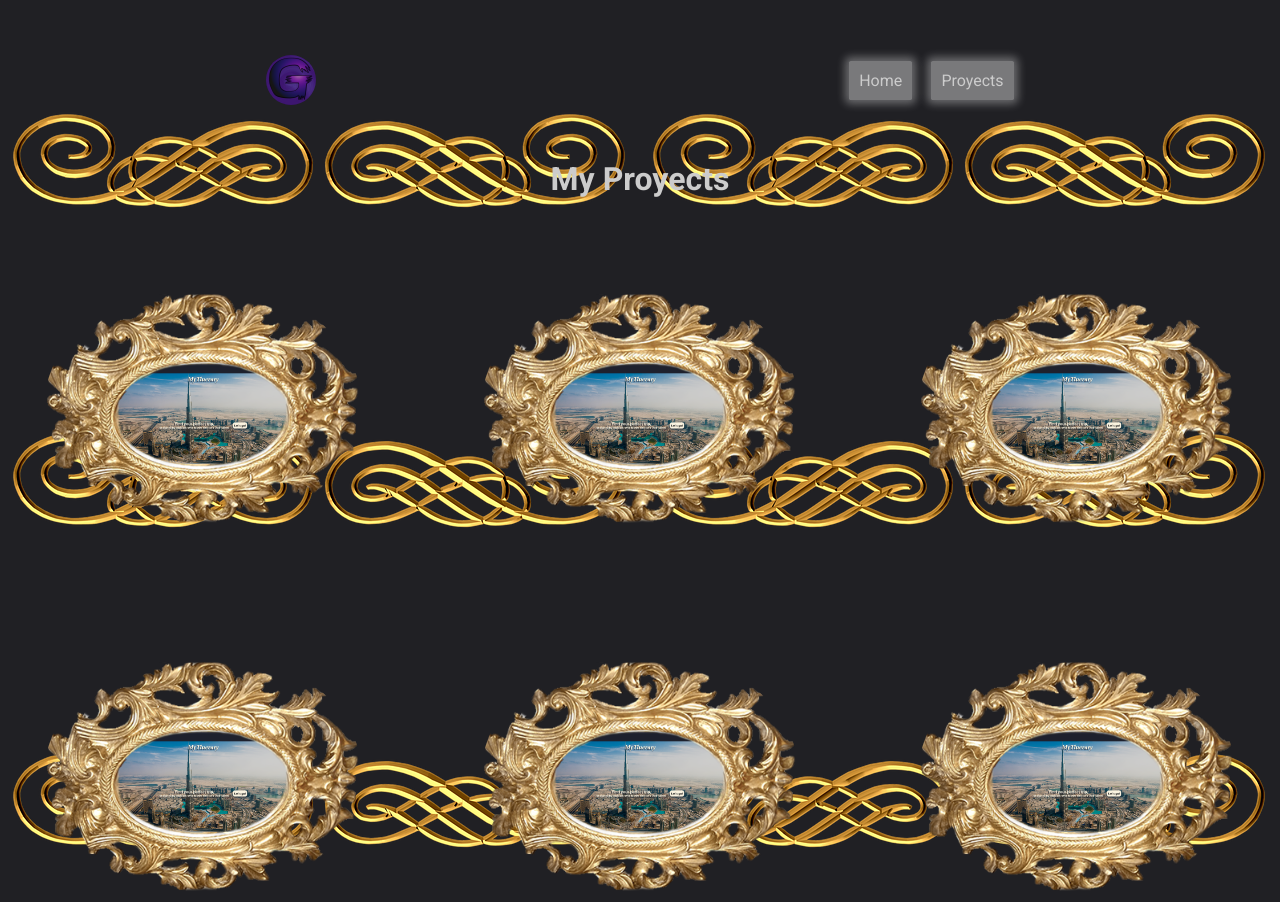
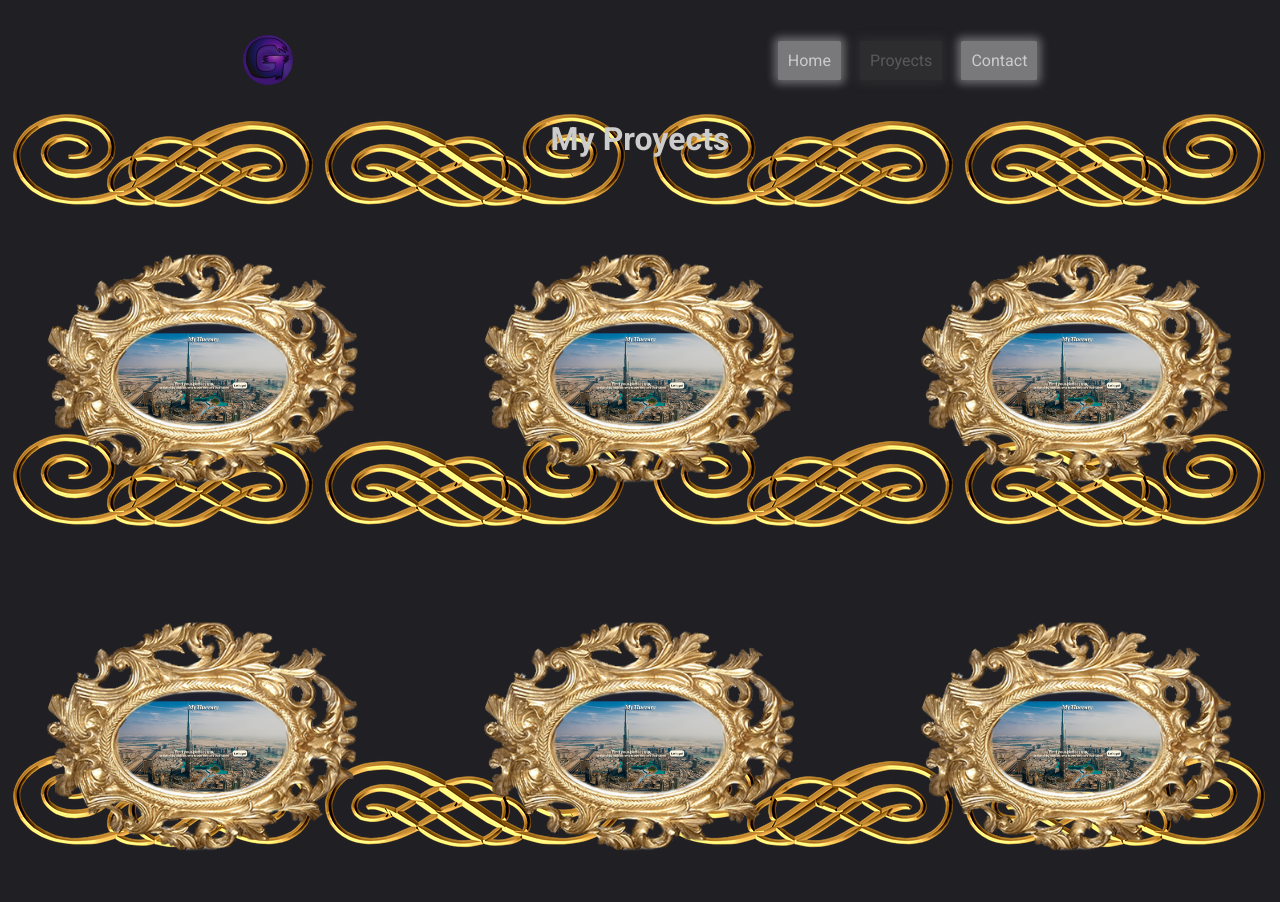
Before and after one commit to juanPedroGalarza/portfolio-react, a React (Vite) app: page /proyects in a window 1280 px wide. After the commit the page ends 862 px from the top, so only its background shows below. Built offline with nearby package versions, Linux system fonts and the light colour scheme.

Commit message:
interactive navbar on navigation

```diff
--- a/src/components/Header.jsx
+++ b/src/components/Header.jsx
@@ -4,7 +4,7 @@ import logo from "../assets/img/logo.png"
 import { useEffect, useState } from "react";
 const styleHeaderTop = {
     backgroundColor: "#0000",
-    minHeight: "20vh"
+    minHeight: "15vh"
 }
 
 export default function Header() {
--- a/src/components/Nav.jsx
+++ b/src/components/Nav.jsx
@@ -1,14 +1,25 @@
-import { Link } from "react-router-dom"
+import { Link, useLocation } from "react-router-dom"
 import "../styles/Nav.css"
 
 export default function Nav() {
+    const location = useLocation()
     const links = [
         {to:"/",name:"Home"},
-        {to:"/proyects",name:"Proyects"}
+        {to:"/proyects",name:"Proyects"},
+        {to:"/#contact",name:"Contact"}
     ]
-    function printList(l){
+    function printList(l) {
+        let active = ""
+        if (location.hash) {
+            location.hash === l.to.slice(1)? active = "active":null
+        } else if(location.pathname === l.to){
+            active = "active"
+        }
         return (
-            <Link to={l.to} key={l.name} className="nav-item">{l.name}</Link>
+            <Link to={l.to}
+                key={l.name}
+                className={`nav-item ${active}`}
+            >{l.name}</Link>
         )
     }
     return (
--- a/src/styles/Header.css
+++ b/src/styles/Header.css
@@ -1,5 +1,5 @@
 .header{
-    min-height: 15vh;
+    min-height: 20vh;
     display: flex;
     justify-content: space-around;
     flex-wrap: wrap;
@@ -8,6 +8,7 @@
     top: 0;
     background-color: #3e1a75;
     transition: all 1s;
+    z-index: 2000;
 }
 .header-logo{
     height: 50px;
--- a/src/styles/Nav.css
+++ b/src/styles/Nav.css
@@ -11,3 +11,7 @@
     background-color: #fff6;
     box-shadow: 0 0 8px 4px #fff5;
 }
+.nav-item.active{
+    filter: invert(75%);
+    scale: (1.1);
+}
```
